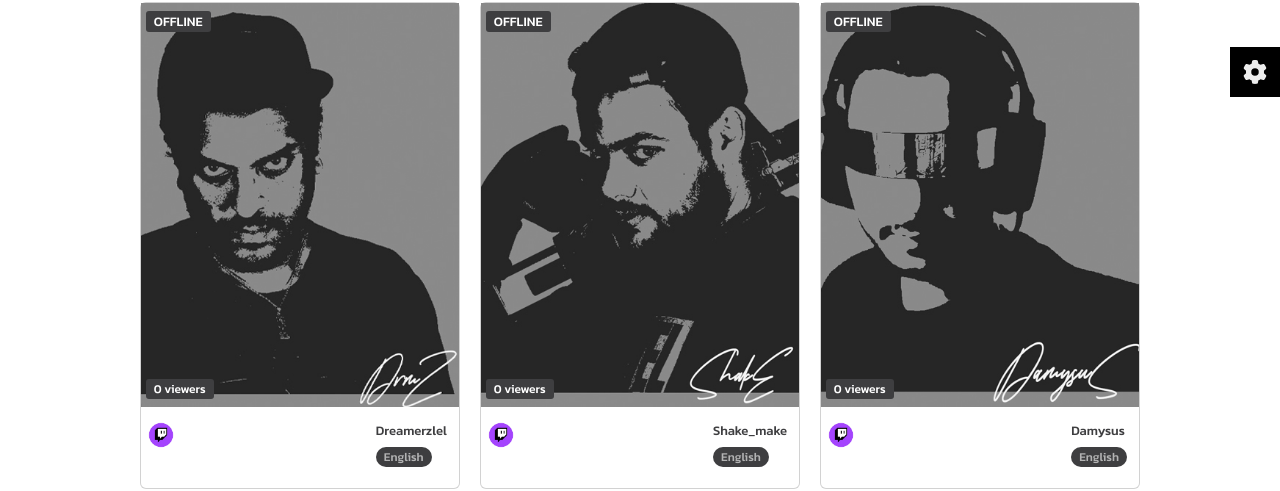
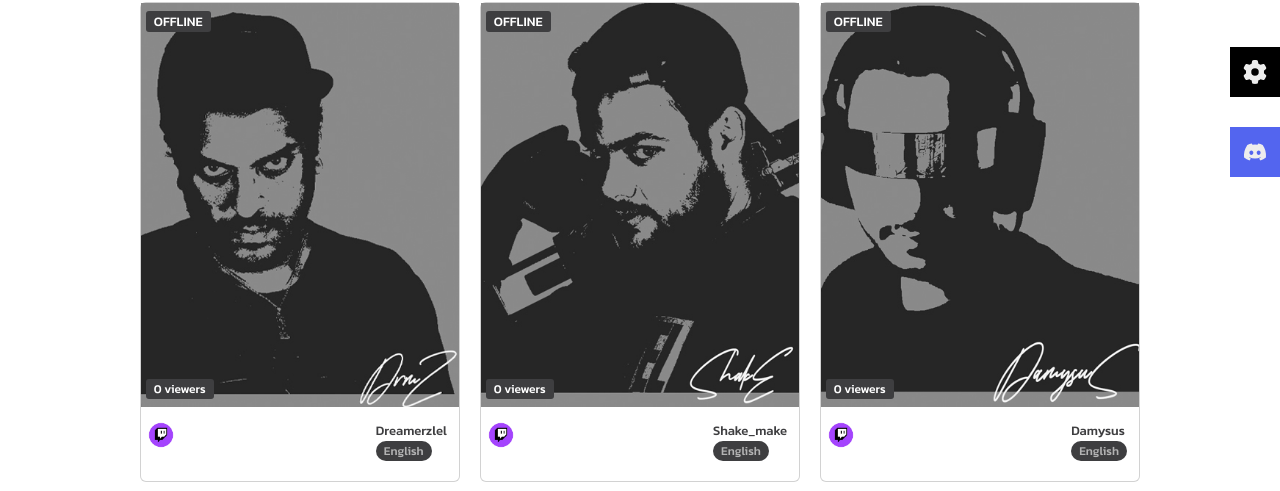
Before and after one commit to jughead-z/abr, a Next.js app: page /streamer in a window 1280 px wide. Shown: the part 248-739 px from the top of the page. Built offline with nearby package versions, Linux system fonts and the light colour scheme; no server answers.

Commit message:
Update package.json, package-lock.json,  and streamer card

```diff
--- a/package.json
+++ b/package.json
@@ -25,6 +25,7 @@
     "react": "18.2.0",
     "react-bootstrap": "^2.7.2",
     "react-dom": "18.2.0",
+    "react-icons": "^5.0.1",
     "react-parallax-tilt": "^1.7.128",
     "sharp": "^0.32.1",
     "simple-twitch-api": "^2.1.1",
--- a/public/assets/scss/layout/_custom.scss
+++ b/public/assets/scss/layout/_custom.scss
@@ -197,3 +197,44 @@
 .card__image.offline-image {
   filter: grayscale(100%);
 }
+
+.discord-sw{
+  width: 280px;
+  padding: 50px 30px;
+  background: #7289da;
+  position: fixed;
+  right: -280px;
+  top: 40%;
+  z-index: 99;
+  transform: translateY(-50%);
+  font-family: "Kanit", sans-serif;
+  transition: all 0.3s;
+}
+.discord_icon{
+  position: fixed;
+  width: 50px;
+  height: 50px;
+  background: #ac9a10 !important;
+  right: 0;
+  top: 50% !important;
+  transform: translateY(-50%);
+  z-index: 999;
+  transition: all 0.3s;
+  mix-blend-mode: exclusion;
+}
+
+.discord_icon button:hover{
+  color: #000 !important;
+}
+.discord_btn{
+  display: inline-block;
+  font-weight: 500;
+  font-size: 14px;
+  line-height: 1.5;
+  color: var(--gray-2);
+  background: #2B2B2F;
+  border-radius: 4px;
+  padding: 10px 15px;
+  text-transform: capitalize;
+  width: 100%;
+}
--- /dev/null
+++ b/src/components/common/DiscordSw.jsx
@@ -0,0 +1,88 @@
+import { useEffect, useRef } from "react";
+import { FontAwesomeIcon } from "@fortawesome/react-fontawesome";
+import { faGear, faXmark, faDiscord  } from "@fortawesome/free-solid-svg-icons";
+import { FaDiscord } from "react-icons/fa";
+
+
+const Switcher = ({ setMode, mode, cursor1, cursor2 }) => {
+  const switcherIcon = useRef();
+  const switcherItems = useRef();
+  const switcherOpen = useRef();
+  const switcherClose = useRef();
+  const cursorStyle = useRef();
+  useEffect(() => {
+    if (typeof window !== "undefined") {
+      switcherIcon.current.style.zIndex = "1000";
+      switcherItems.current.style.zIndex = "1000";
+    }
+  }, [setMode]);
+
+  const openSwitcher = () => {
+    switcherOpen.current.style.display = "none";
+    switcherClose.current.style.display = "flex";
+    switcherIcon.current.style.right = "280px";
+    switcherItems.current.style.right = "0";
+  };
+  const closeSwitcher = () => {
+    switcherClose.current.style.display = "none";
+    switcherOpen.current.style.display = "flex";
+    switcherIcon.current.style.right = "0";
+    switcherItems.current.style.right = "-280px";
+  };
+  const cursor = () => {
+    let cursor_val = cursorStyle.current.value;
+
+    if (cursor_val == "1") {
+      cursor1.current.style.display = "none";
+      cursor2.current.style.display = "none";
+    } else {
+      cursor1.current.style.display = "";
+      cursor2.current.style.display = "";
+    }
+  };
+
+  const modeChange = (data) => {
+    if (data == "dark") {
+      if (setMode) {
+        setMode("dark");
+      }
+    } else {
+      if (setMode) {
+        setMode("");
+      }
+    }
+  };
+  return (
+    <>
+      <div className="switcher__area">
+        <div className="switcher__icon discord_icon" ref={switcherIcon}>
+          <button id="switcher_open" ref={switcherOpen} onClick={openSwitcher}>
+            <FaDiscord />
+          </button>
+          <button
+            id="switcher_close"
+            ref={switcherClose}
+            onClick={closeSwitcher}
+          >
+            <FontAwesomeIcon icon={faXmark}></FontAwesomeIcon>
+          </button>
+        </div>
+
+        <div className="discord-sw" ref={switcherItems}>
+          <div className="switcher__item">
+            <div className="switch__title-wrap">
+              <h2 className="switcher__title">Discord</h2>
+            </div>
+            <div className="switcher__btn mode-type">
+              <button className="discord_btn">
+                Join our discord
+              </button>
+            </div>
+          </div>
+        </div>
+      </div>
+    </>
+  );
+};
+
+export default Switcher;
--- a/src/components/common/layout/RootLayout.jsx
+++ b/src/components/common/layout/RootLayout.jsx
@@ -5,6 +5,7 @@ import CommonAnimation from "../CommonAnimation";
 import ScrollSmootherComponents from "../ScrollSmootherComponents";
 import CursorAnimation from "../CursorAnimation";
 import Switcher from "../Switcher";
+import Discord from "../DiscordSw";
 import ScrollTop from "../ScrollTop";
 import Header1 from "@/components/header/Header1";
 import Footer1 from "@/components/footer/Footer1";
@@ -89,6 +90,7 @@ export default function RootLayout({
           cursor1={cursor1}
           cursor2={cursor2}
         />
+        <Discord/>
         <ScrollTop />
         <HeaderContent header={header} navData={navData} />
         <div id="smooth-wrapper">
--- a/src/components/footer/Footer1.jsx
+++ b/src/components/footer/Footer1.jsx
@@ -168,8 +168,8 @@ export default function Footer1() {
               <div className="col-xxl-4 col-xl-4 col-lg-4">
                 <div className="footer__copyright-3">
                   <p>
-                    © 2023  | Alrights reserved by{" "}
-                    <a href="" target="_blank">
+                    © 2023  | All rights reserved by{" "}
+                    <a href="https://github.com/jughead-z/" target="_blank">
                       Criss_xx
                     </a>
                   </p>
--- a/src/components/streamers-notif/StreamerCard.js
+++ b/src/components/streamers-notif/StreamerCard.js
@@ -1,6 +1,7 @@
 // pages/live-stream/[streamId].js
 import { useEffect, useState } from 'react';
 import Image from 'next/image';
+import Link from 'next/link'
 import { getTwitchAccessToken } from './twitch-oauth'; // Adjust the path as needed
 import axios from 'axios';
 
@@ -79,7 +80,7 @@ const LiveStreamPage = ({ streamerName, imgSrc,twitchLink }) => {
           <p class="text text--large text--semibold category-cl">
             {category}
           </p>
-           <p class="text text--muted">{streamerName}</p>
+           <Link href={twitchLink}><p class="text text--muted">{streamerName}</p></Link>
           <div class="card__tags">
             <div class="badge badge--white badge--pill text text--small">
               English
--- a/src/pages/streamer.jsx
+++ b/src/pages/streamer.jsx
@@ -34,9 +34,9 @@ const TeamDetails = () => {
               </div>
             </section>
             <div className="live-cards">
-              <LiveStreamPage streamerName="Dreamerzlel" imgSrc={Team11}/>
-              <LiveStreamPage streamerName="Shake_make" imgSrc={Team12}/>
-              <LiveStreamPage streamerName="Damysus" imgSrc={Team15}/>
+              <LiveStreamPage streamerName="Dreamerzlel" imgSrc={Team11} twitchLink={"https://www.twitch.tv/dreamerzlel"}/>
+              <LiveStreamPage streamerName="Shake_make" imgSrc={Team12} twitchLink={"https://www.twitch.tv/shake_make"}/>
+              <LiveStreamPage streamerName="Damysus" imgSrc={Team15} twitchLink={"https://www.twitch.tv/damysus"}/>
             </div>
         </RootLayout>
       </main>
```
Also changed, not shown: src/components/common/InvtDiscord.jsx (added, +33 -0 lines), 1 other file (tests, documents, lock files or other folders).
